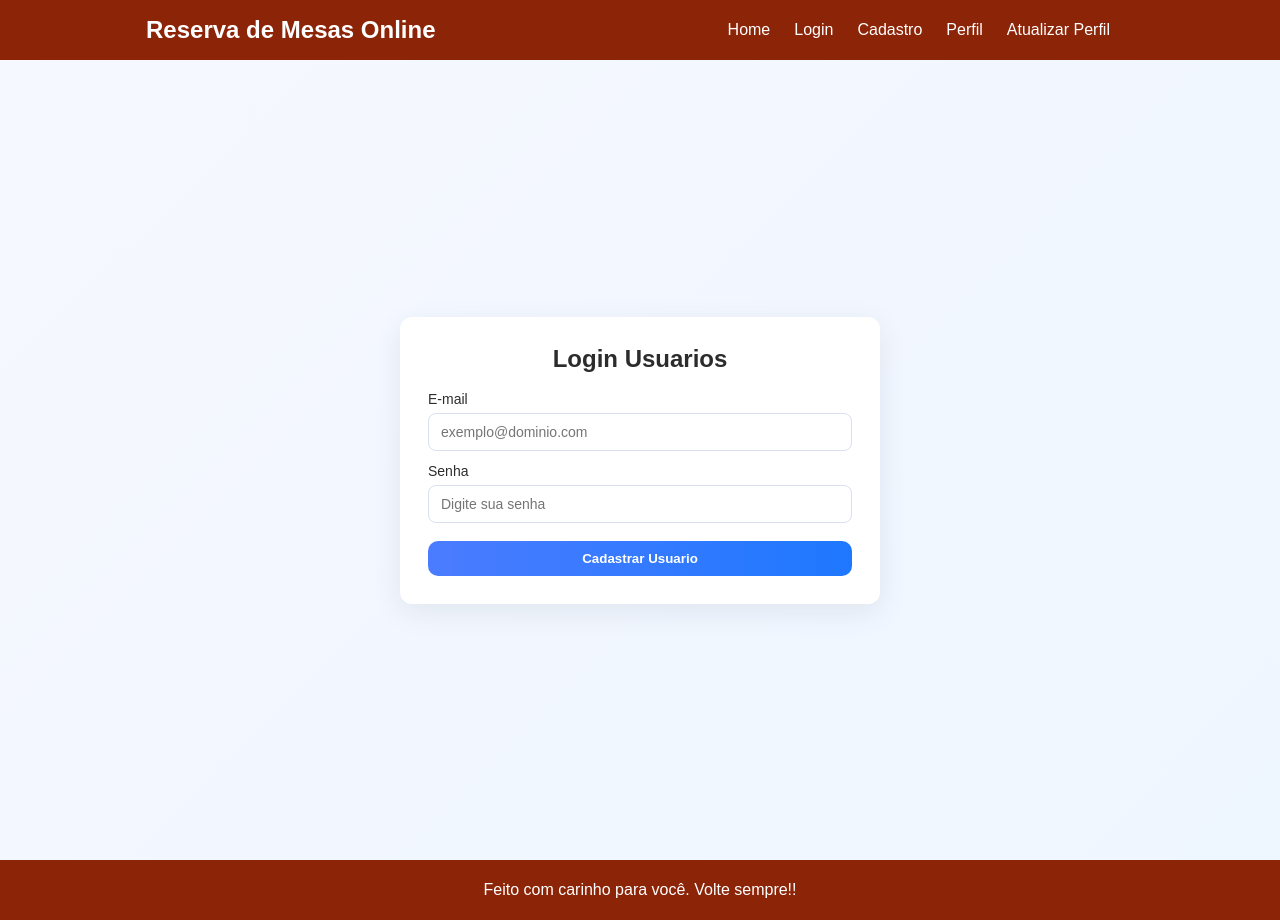
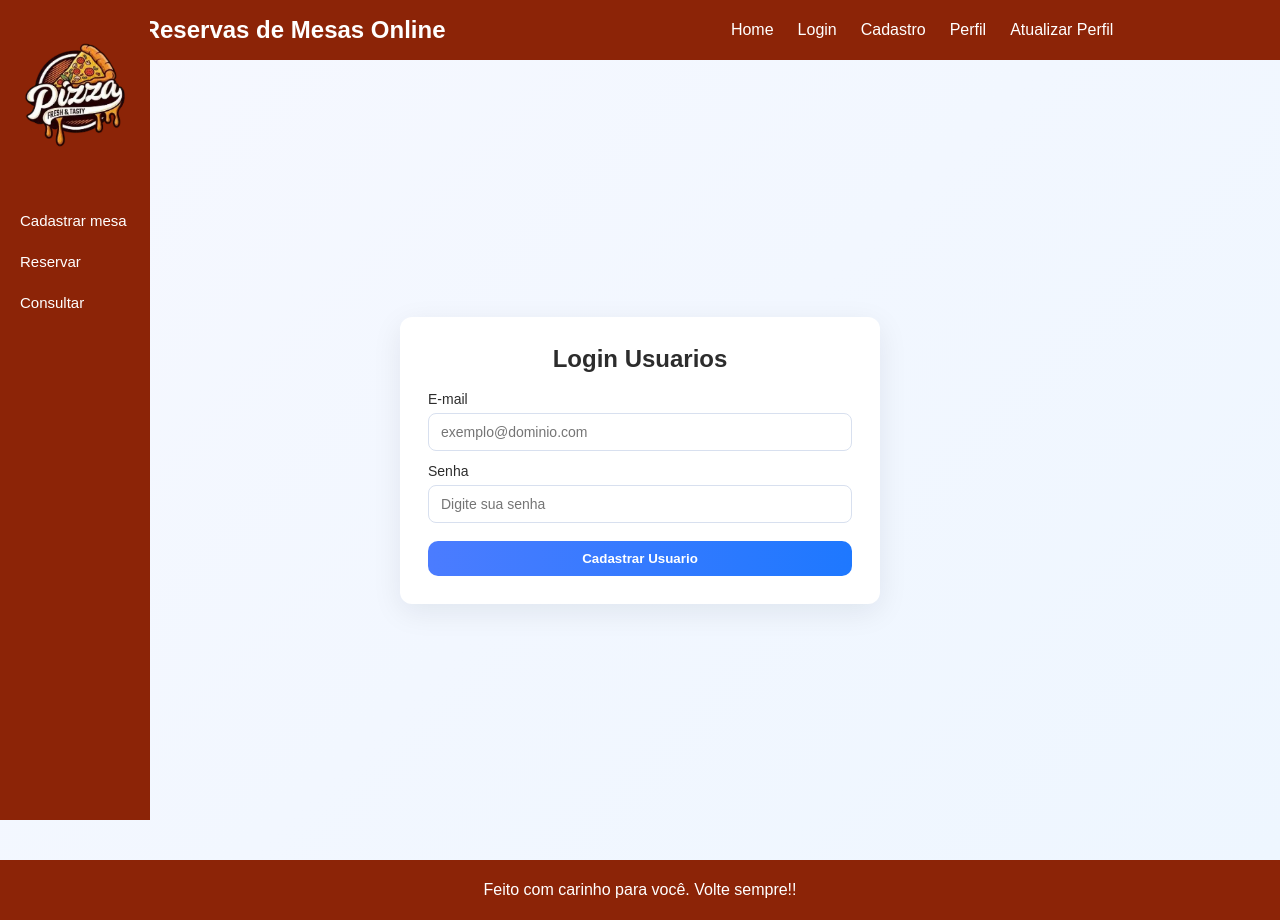
Before and after one commit to Bemtutuvi/ptac-front-projeto, a React (Vite) app: page /login in a window 1280 px wide. Built offline with nearby package versions, Linux system fonts and the light colour scheme.

Commit message:
Barra Lateral

```diff
--- a/src/Components/Header/index.jsx
+++ b/src/Components/Header/index.jsx
@@ -3,13 +3,13 @@ import styles from './Header.module.css'
 function Header() {
   return (
     <header className={styles.header}>
-      <span>Reserva de Mesas Online</span>
+      <span>Reservas de Mesas Online</span>
       <nav>
         <a href="/">Home</a>
         <a href="/login">Login</a>
         <a href="/cadastrar">Cadastro</a>
         <a href="/perfil">Perfil</a>
-        <a href="editar">Atualizar Perfil</a>
+        <a href="/editar">Atualizar Perfil</a>
       </nav>
     </header>
   )
--- a/src/Components/Main/Atualizar_Perfil.jsx
+++ b/src/Components/Main/Atualizar_Perfil.jsx
@@ -1,11 +1,13 @@
 import Header from "../Header/index.jsx";
 import Footer from "../Footer/index.jsx";
+import Sidebar from "../Sidebar/Sidebar";
 import "./Atualizar_Perfil.css";
 
 function Atualizar_Perfil() {
   return (
     <div>
       <Header />
+      <Sidebar />
       <div className="atualizar_Perfil-container">
         <form className="atualizar_Perfil-card" action="#" method="post">
           <h2>Atualizar Perfil Usuarios</h2>
--- a/src/Components/Main/Cadastrar.jsx
+++ b/src/Components/Main/Cadastrar.jsx
@@ -1,11 +1,13 @@
 import Header from "../Header/index.jsx";
 import Footer from "../Footer/index.jsx";
+import Sidebar from "../Sidebar/Sidebar";
 import "./Cadastrar.css";
 
 function Cadastrar() {
   return (
     <div>
       <Header />
+      <Sidebar />
       <div className="cadastro-container">
         <form className="cadastro-card" action="#" method="post">
           <h2>Cadastrar Usuarios</h2>
--- a/src/Components/Main/Cadastrar_Mesa.jsx
+++ b/src/Components/Main/Cadastrar_Mesa.jsx
@@ -1,11 +1,13 @@
 import Header from "../Header/index.jsx";
 import Footer from "../Footer/index.jsx";
+import Sidebar from "../Sidebar/Sidebar";
 import "./Cadastrar_Mesa.css";
 
 function Cadastrar_Mesa() {
   return (
     <div>
       <Header />
+      <Sidebar />
       <div className="cadastro-container">
         <form className="cadastro-card" action="#" method="post">
           <h2>Cadastrar Mesa</h2>
--- a/src/Components/Main/Login.jsx
+++ b/src/Components/Main/Login.jsx
@@ -1,11 +1,13 @@
 import Header from "../Header/index.jsx";
 import Footer from "../Footer/index.jsx";
+import Sidebar from "../Sidebar/Sidebar";
 import "./Login.css";
 
 function Login() {
   return (
     <div>
       <Header />
+      <Sidebar />
       <div className="login-container">
         <form className="login-card" action="#" method="post">
           <h2>Login Usuarios</h2>
--- a/src/Components/Sidebar/Sidebar.jsx
+++ b/src/Components/Sidebar/Sidebar.jsx
@@ -7,7 +7,7 @@ const Sidebar = () => {
     </div>
     <a href="/cadastrar_mesa">Cadastrar mesa</a>
     <a href="#">Reservar</a>
-    <a href="consultar_mesa">Consultar</a>
+    <a href="/consultar_mesa">Consultar</a>
 </div>
 
 
--- a/src/Components/consultar/consultar.jsx
+++ b/src/Components/consultar/consultar.jsx
@@ -1,6 +1,6 @@
 import React, { useState } from "react";
 import Header from "../Header/index.jsx";
-import Sidebar from "../sidebar/sidebar";
+import Sidebar from "../Sidebar/Sidebar";
 import Footer from "../Footer/index.jsx";
 import "./ConsultaR.css";
 
```
Also changed, not shown: src/Components/Main/Cadastrar_Mesas.css (deleted).
